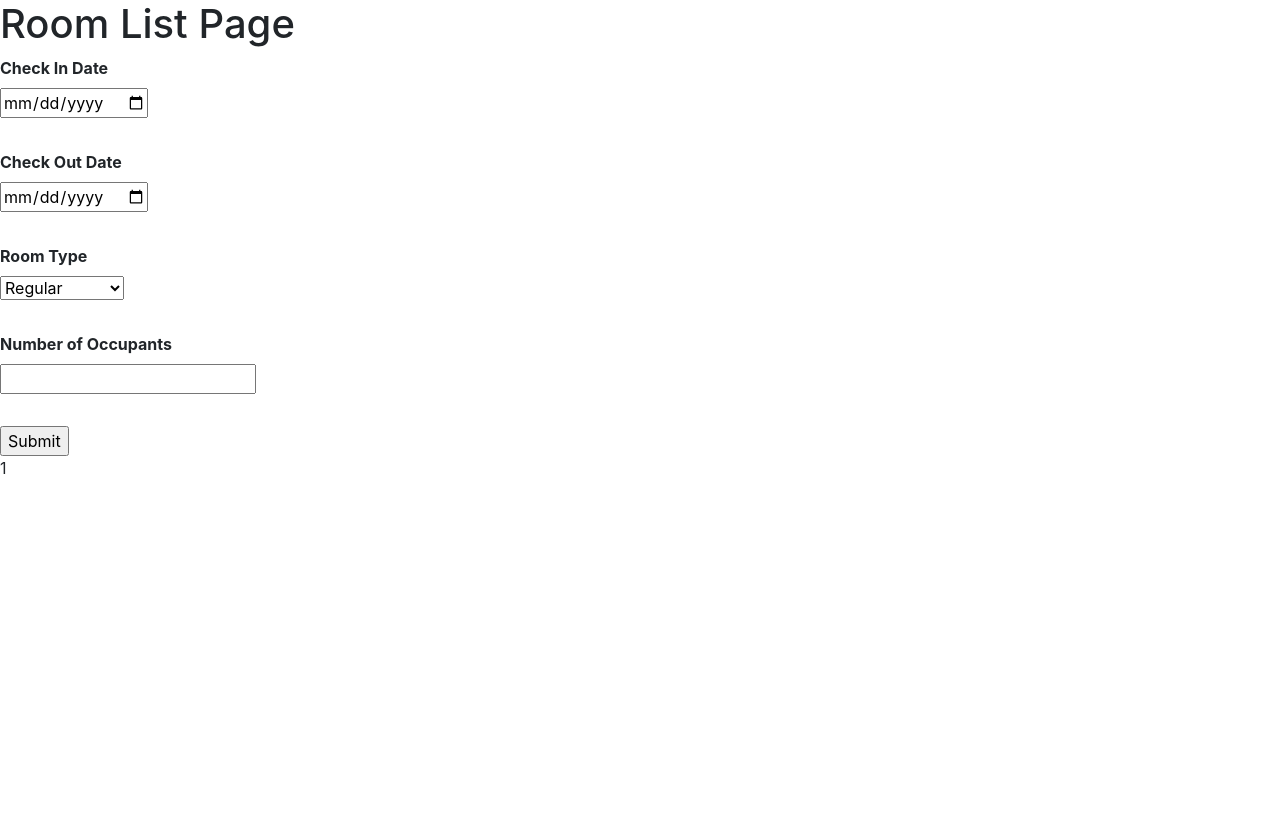
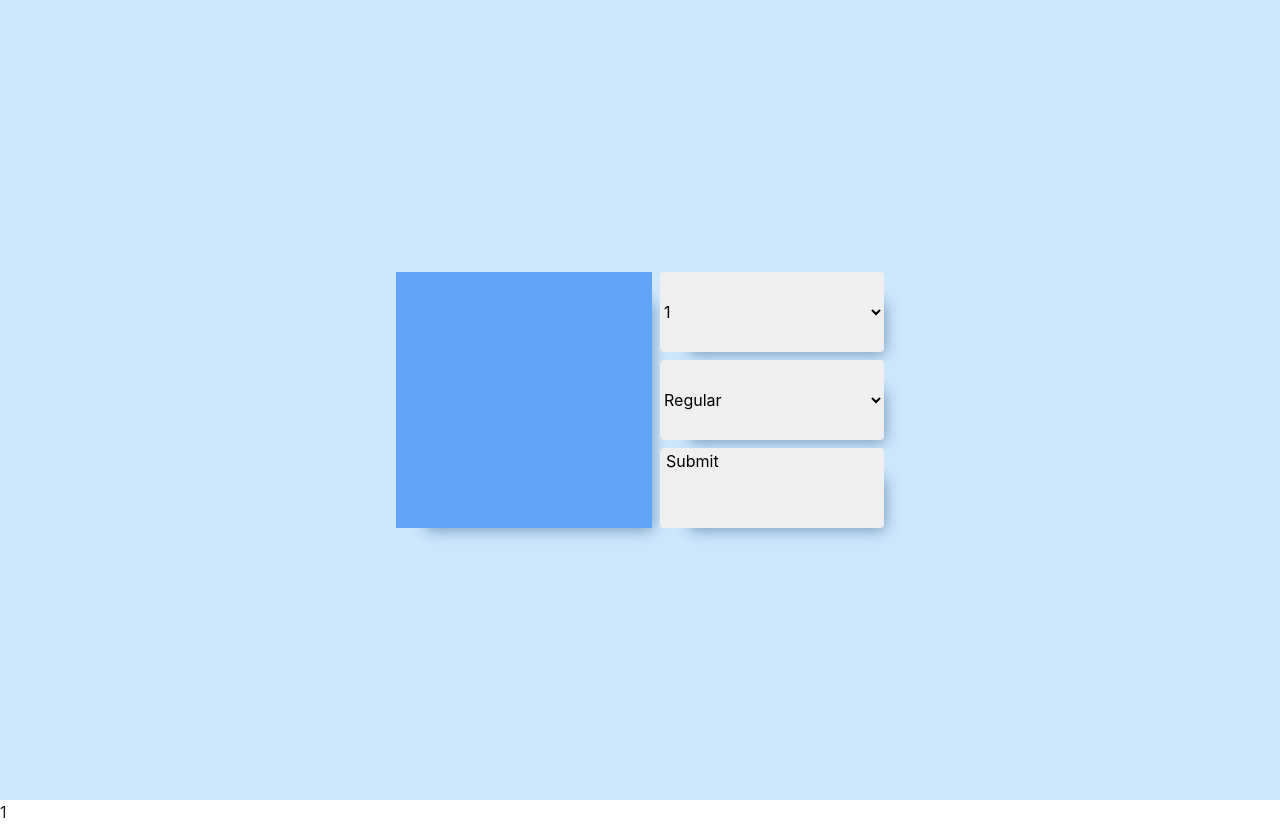
Before and after one commit to shrutipanchal7699/CMPE131, a Flask app: template app/templates/roomList.html in a window 1280 px wide. Before the commit the page ends 474 px from the top, so only its background shows below. Run offline with Flask 2, Linux system fonts and the light colour scheme; the template is opened without the code that fills it: values that come from a table or form of the project are taken from there, others are empty; tables that the repository leaves empty hold one stand-in row (values such as "Sample post"); a map, chart or similar area stays blank; some libraries are stand-ins or nearby versions.

Commit message:
Integrate homepage design with flask forms.
This commit has an error when submitting because the date fields are not
implemented yet.

```diff
--- a/app/forms.py
+++ b/app/forms.py
@@ -73,15 +73,20 @@ class QueryForm(FlaskForm):
             ]
     )
 
-    room_type = SelectField('Room Type', choices=[
+    room_type = SelectField(choices=[
         ('reg','Regular'),
-        ('del','Deluxe'),
-        ('sdel','Super Deluxe')
+        ('exe','Executive'),
+        ('pre','President')
     ])
 
-    number_of_occupants = IntegerField(
-        'Number of Occupants'
-    )
+    number_of_occupants = SelectField(choices=[
+        ('1','1'),
+        ('2','2'),
+        ('3','3'),
+        ('4','4'),
+        ('5','5'),
+        ('6','6'),
+    ])
 
     def validate(self):
         #Both dates are not in the past
--- a/app/templates/roomList.html
+++ b/app/templates/roomList.html
@@ -2,21 +2,28 @@
 
 {% block body %}
 {% from "_formhelpers.html" import render_field %}
-
-<h1>Room List Page</h1>
 {% if current_user.is_authenticated %}
   Hi {{ current_user.name }}!
   <a href="{{ url_for('logout') }}">Click here to log out</a>
 {% endif %}
 
-<form method="POST" action="{{ url_for('room_list_page') }}"/>
-    {{ form.csrf_token }}
-    {{ render_field(form.check_in_date) }}<br/>
-    {{ render_field(form.check_out_date) }} <br/>
-    {{ render_field(form.room_type) }} <br/>
-    {{ render_field(form.number_of_occupants) }} <br/>
-    <input type="submit" value="Submit" />
-</form>
+<div id="home-main-div" class="container-fluid">
+  <!-- <a href="{{ url_for('auth_page') }}">Login or Register</a>
+    <a href="{{ url_for('room_list_page') }}">View Rooms</a> -->
+  <div class="calendar-container">
+    <form method="POST" action="{{ url_for('room_list_page') }}" id="room-search-form">
+      <div class="room-search-param-container">
+        <div id="calendar">
+        </div>
+      </div>
+      <div class="room-search-param-container">
+        {{ form.number_of_occupants(class_="room-search-params") }}
+        {{ form.room_type(class_="room-search-params") }}
+        <button type="submit" value="Submit" class="room-search-params">Submit</button>
+      </div>
+    </form>
+  </div>
+</div>
 
 {% for room in rooms %}
 <p>
```
